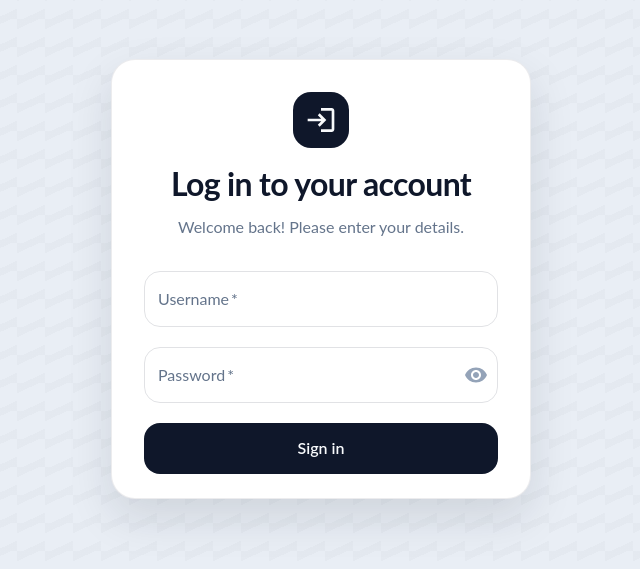
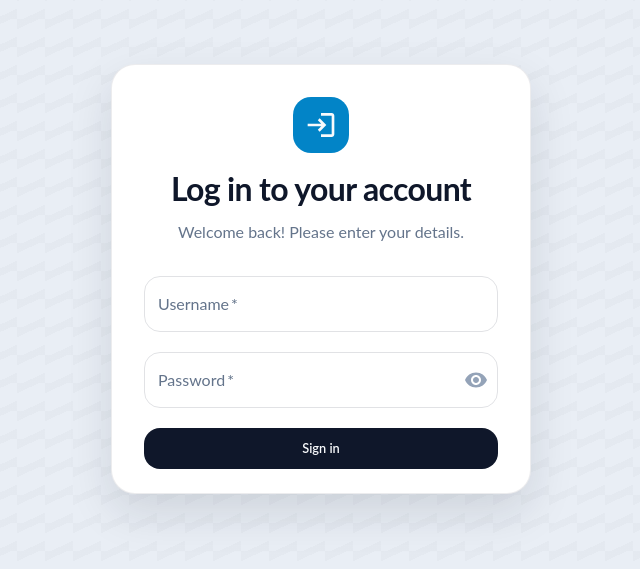
Before and after one commit to SatriyoRizkyansah/sr-template, a React (Vite) app: page /login in a window 1280 px wide. Shown: the part 121-690 px from the top of the page, without its empty margins (319-959 px from the left). Built offline with nearby package versions, Linux system fonts and the light colour scheme.

Commit message:
feat: Update Loader, Navbar, and LoginPage components for improved styling and consistency; adjust loading spinner and button styles

```diff
--- a/src/components/loading/Loader.tsx
+++ b/src/components/loading/Loader.tsx
@@ -10,7 +10,19 @@
   const blades = Array.from({ length: 12 });
 
   return (
-    <div className="loader-wrapper" role="status" aria-live="polite">
+    <div
+      className="loader-wrapper"
+      role="status"
+      aria-live="polite"
+      style={{
+        position: "fixed",
+        inset: 0,
+        display: "flex",
+        alignItems: "center",
+        justifyContent: "center",
+        zIndex: 9999,
+      }}
+    >
       <div className="loader-card">
         <div className="spinner" aria-hidden="true">
           {blades.map((_, index) => (
--- a/src/layouts/Navbar.tsx
+++ b/src/layouts/Navbar.tsx
@@ -44,6 +44,7 @@
         color: "var(--foreground)",
         top: 0,
         transition: "margin 0.3s ease, width 0.3s ease",
+        borderBottom: "1px solid var(--border)",
       }}
     >
       <Toolbar sx={{ justifyContent: "space-between", minHeight: "64px !important", px: 3, pl: isCollapsed ? { xs: 3, sm: 5 } : 3 }}>
--- a/src/views/LoginPage.tsx
+++ b/src/views/LoginPage.tsx
@@ -89,7 +89,7 @@
                   width: 56,
                   height: 56,
                   borderRadius: "18px",
-                  backgroundColor: "var(--foreground)",
+                  backgroundColor: "var(--primary)",
                   color: "var(--background)",
                   mb: 2,
                 }}
@@ -235,10 +235,10 @@
                   size="large"
                   disabled={isLoading}
                   sx={{
-                    py: 1.4,
+                    py: 1.2,
                     borderRadius: "16px",
                     textTransform: "none",
-                    fontSize: "1rem",
+                    fontSize: "0.8rem",
                     fontWeight: 600,
                     backgroundColor: "var(--foreground)",
                     color: "var(--background)",
```
